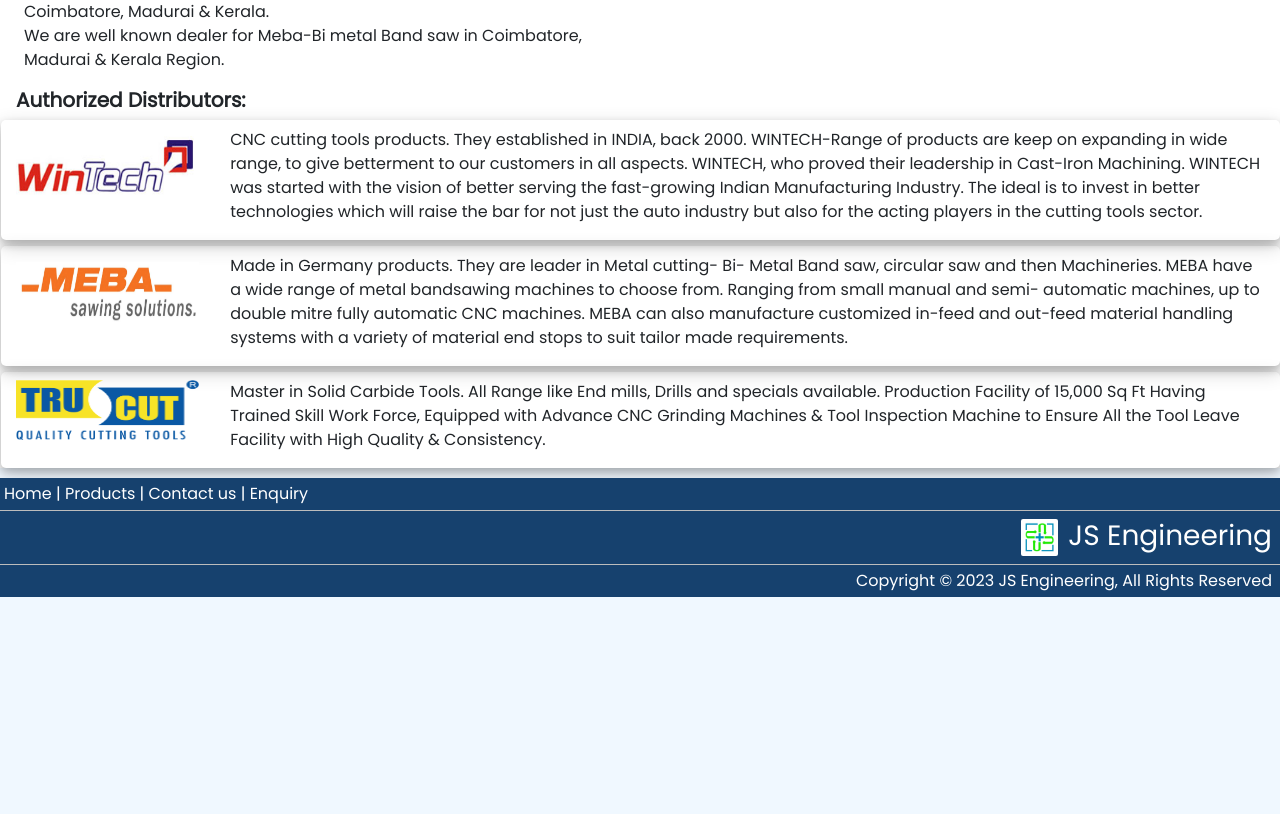
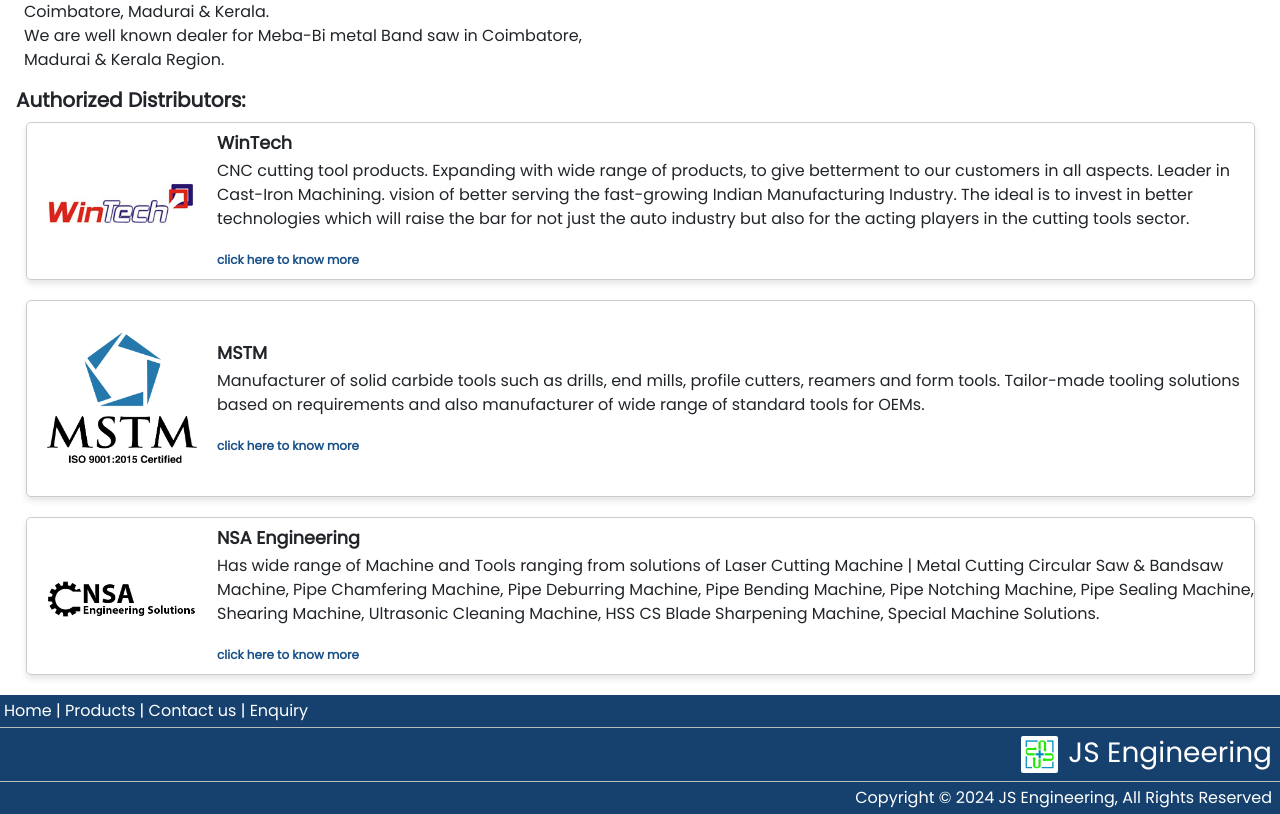
Before and after one commit to js-engineering/js-engineering.github.io, an Angular app: page /#/home in a window 1280 px wide. Shown: the part 1003-1817 px from the top of the page. Before the commit the page ends 1600 px from the top, so only its background shows below. Built offline with nearby package versions, Linux system fonts and the light colour scheme.

Commit message:
Website change 09.08.2024

```diff
--- a/src/app/pages/home/home.component.css
+++ b/src/app/pages/home/home.component.css
@@ -42,3 +42,79 @@
 .bg-univ{
     background-color: #fff;
 }
+
+
+/*  Card css start  */
+.card {
+    display: flex;
+    flex-direction: row;
+    border: 1px solid #ccc;
+    border-radius: 5px;
+    margin: 10px 10px 20px;
+    padding: 10px 0px 10px;
+    max-width: 100%;
+    box-shadow: 0 4px 6px rgba(0,0,0,0.1);
+    transition: transform 0.3s ease-in-out;
+  }
+
+  .card:hover {
+    box-shadow: 0 7px 10px rgba(0,0,0,0.1);
+    transform: scale(1.02);
+  }
+
+  .card a{
+    display: flex;
+    flex-direction:column;
+    justify-content: center;
+  }
+
+  .card img {
+    width: 150px;
+    height: auto;
+    margin-left: 20px;
+    margin-right: 20px;
+    margin-bottom: 10px;
+  }
+
+  .card-content {
+    display: flex;
+    flex-direction: column;
+    justify-content: center;
+  }
+
+  .card-content a:hover {
+    color: black;
+  }
+
+  .card h3 {
+    font-size: 1.1rem;
+    font-weight: bold;
+    margin: 0;
+  }
+
+  .card p {
+    margin: 5px 0;
+    font-size: 16px;
+  }
+
+  .card a {
+    text-decoration: none;
+    color: #195088;;
+    font-weight: 600;
+    font-size: 12px;
+    margin-top: 15px;
+  }
+
+
+  @media screen and (max-width: 600px) {
+    .card {
+      flex-direction: column;
+    }
+
+    .card img {
+      margin-right: 0;
+      margin-bottom: 10px;
+    }
+  }
+
+  /*  Card css end  */
--- a/src/app/pages/home/home.component.html
+++ b/src/app/pages/home/home.component.html
@@ -7,16 +7,14 @@
     </ol>
     <div class="carousel-inner">
         <div class="carousel-item active">
-            <img src="./assets/images/drill-444459-resized.jpg" class="mx-auto d-block sizes"
-                alt="Customer portal">
+            <img src="./assets/images/drill-444459-resized.jpg" class="mx-auto d-block sizes" alt="Customer portal">
         </div>
         <div class="carousel-item">
             <img src="./assets/images/milling-cutters-3203929-resized.jpg" class="mx-auto d-block sizes"
                 alt="Customer portal">
         </div>
         <div class="carousel-item">
-            <img src="./assets/images/pexels-pixabay-46973.jpg" class="mx-auto d-block sizes"
-                alt="Vendor portal">
+            <img src="./assets/images/pexels-pixabay-46973.jpg" class="mx-auto d-block sizes" alt="Vendor portal">
         </div>
         <div class="carousel-item">
             <img src="./assets/images/pexels-pixabay-48799-resized.jpg" class="mx-auto d-block sizes"
@@ -56,7 +54,7 @@
     <h5 class="fw-bold">
         Authorized Distributors:
     </h5>
-    <div class="row dealing-box"  style="margin-bottom: 6px;">
+    <!-- <div class="row dealing-box" style="margin-bottom: 6px;">
         <div class="col-sm-2 pt-3 pr-3">
             <a target="_blank" href="https://wintechcarbide.com ">
                 <img src="./assets/images/wintech-logo.jpg" alt="" style="width: 100%; height: 60px;"></a>
@@ -70,8 +68,8 @@
                 ideal is to invest in better technologies which will raise the bar for not just the auto industry but
                 also for the acting players in the cutting tools sector.</p>
         </div>
-    </div>
-    <div class="row dealing-box"  style="margin-bottom: 6px;">
+    </div> -->
+    <!-- <div class="row dealing-box"  style="margin-bottom: 6px;">
         <div class="col-sm-2 pt-2 pt-3">
             <a target="_blank" href="https://mebaindia.com">
                 <img src="./assets/images/meba-logo.jpg" alt="" style="width: 100%; height: 60px;"></a>
@@ -96,5 +94,34 @@
                 Consistency.
             </p>
         </div>
+    </div> -->
+    <div class="card">
+        <a target="_blank" href="https://wintechcarbide.com "><img src="./assets/images/wintech-logo.jpg"
+                alt="wintech-logo"></a>
+        <div class="card-content">
+            <h3>WinTech </h3>
+            <p>CNC cutting tool products. Expanding with wide range of products, to give betterment to our customers in
+                all aspects. Leader in Cast-Iron Machining.
+                vision of better serving the fast-growing Indian Manufacturing Industry.
+                The ideal is to invest in better technologies which will raise the bar for not just the auto industry
+                but also for the acting players in the cutting tools sector.</p>
+            <a target="_blank" href="https://wintechcarbide.com ">click here to know more</a>
+        </div>
+    </div>
+    <div class="card">
+        <a target="_blank" href="https://mstm.co.in"><img src="./assets/images/mstm-logo.png" alt="mstm-logo"></a>
+        <div class="card-content">
+            <h3>MSTM</h3>
+            <p>Manufacturer of solid carbide tools such as drills, end mills, profile cutters, reamers and form tools. Tailor-made tooling solutions based on requirements and also manufacturer of wide range of standard tools for OEMs.</p>
+            <a target="_blank" href="https://mstm.co.in">click here to know more</a>
+        </div>
+    </div>
+    <div class="card">
+        <a target="_blank" href="https://nsaengineering.com"><img src="./assets/images/nsa-logo.png" alt="nsa-logo"></a>
+        <div class="card-content">
+            <h3>NSA Engineering</h3>
+            <p>Has wide range of Machine and Tools ranging from solutions of Laser Cutting Machine | Metal Cutting Circular Saw & Bandsaw Machine,  Pipe Chamfering Machine, Pipe Deburring Machine, Pipe Bending Machine, Pipe Notching Machine, Pipe Sealing Machine, Shearing Machine, Ultrasonic Cleaning Machine, HSS CS Blade Sharpening Machine, Special Machine Solutions.</p>
+            <a target="_blank" href="https://nsaengineering.com">click here to know more</a>
+        </div>
     </div>
 </div>
--- a/src/app/pages/products/products.component.html
+++ b/src/app/pages/products/products.component.html
@@ -73,7 +73,7 @@
     <a target="_blank" href="https://wintechcarbide.com" class="link-hover">
         <div class="row">
             <div class="col-sm-2">
-                <img src="./assets/images/wintech-logo.jpg" alt="" style="width: 100%; height: 60px;">
+                <img src="./assets/images/wintech-logo.jpg" alt="" style="width: 80%; height: 60px;">
             </div>
             <div class="col-sm-10" style="padding-left: 0px;">
                 <p>CNC cutting tools products. They established in INDIA, back 2000. WINTECH-Range of products are keep
@@ -91,7 +91,7 @@
         </div>
     </a>
     <p style="border-bottom: 1px solid grey;"></p>
-    <a target="_blank" href="https://mebaindia.com" class="link-hover">
+    <!-- <a target="_blank" href="https://mebaindia.com" class="link-hover">
         <div class="row">
             <div class="col-sm-2">
                 <img src="./assets/images/meba-logo.jpg" alt="" style="width: 100%; height: 60px;">
@@ -124,5 +124,28 @@
                 </p>
             </div>
         </div>
+    </a> -->
+    <a target="_blank" href="https://mstm.co.in" class="link-hover">
+        <div class="row">
+            <div class="col-sm-2">
+                <img src="./assets/images/mstm-logo.png" alt="" style="width: 100px; height: 100px;">
+            </div>
+            <div class="col-sm-10" style="padding-left: 0px;">
+                <p>Manufacturer of solid carbide tools such as drills, end mills, profile cutters, reamers and form tools. Tailor-made tooling solutions based on requirements and also manufacturer of wide range of standard tools for OEMs.
+                </p>
+            </div>
+        </div>
+    </a>
+    <p style="border-bottom: 1px solid grey;"></p>
+    <a target="_blank" href="https://nsaengineering.com" class="link-hover">
+        <div class="row pb-3">
+            <div class="col-sm-2">
+                <img src="../../../assets/images/nsa-logo.png" alt="" style="width: 80%; height: 60%;">
+            </div>
+            <div class="col-sm-10" style="padding-left: 0px;">
+                <p>Has wide range of Machine and Tools ranging from solutions of Laser Cutting Machine | Metal Cutting Circular Saw & Bandsaw Machine,  Pipe Chamfering Machine, Pipe Deburring Machine, Pipe Bending Machine, Pipe Notching Machine, Pipe Sealing Machine, Shearing Machine, Ultrasonic Cleaning Machine, HSS CS Blade Sharpening Machine, Special Machine Solutions.
+                </p>
+            </div>
+        </div>
     </a>
 </div>
--- a/src/app/shared/footer/footer.component.html
+++ b/src/app/shared/footer/footer.component.html
@@ -12,7 +12,7 @@
     </div>
     <!-- Copyright -->
     <div class="text-end p-1 pr-2">
-      Copyright © 2023 JS Engineering, All Rights Reserved
+      Copyright © 2024 JS Engineering, All Rights Reserved
     </div>
     <!-- Copyright -->
   </footer>
--- a/src/styles.css
+++ b/src/styles.css
@@ -3,7 +3,7 @@
 body{
     font-family: Arial, Helvetica, sans-serif;
     min-height: 100vh;
-    background-color: aliceblue;
+    background-color: white;
 }
 
 /* body::-webkit-scrollbar{
```
Also changed, not shown: src/assets/images/mstm-logo.png (added), src/assets/images/nsa-logo.png (added).
